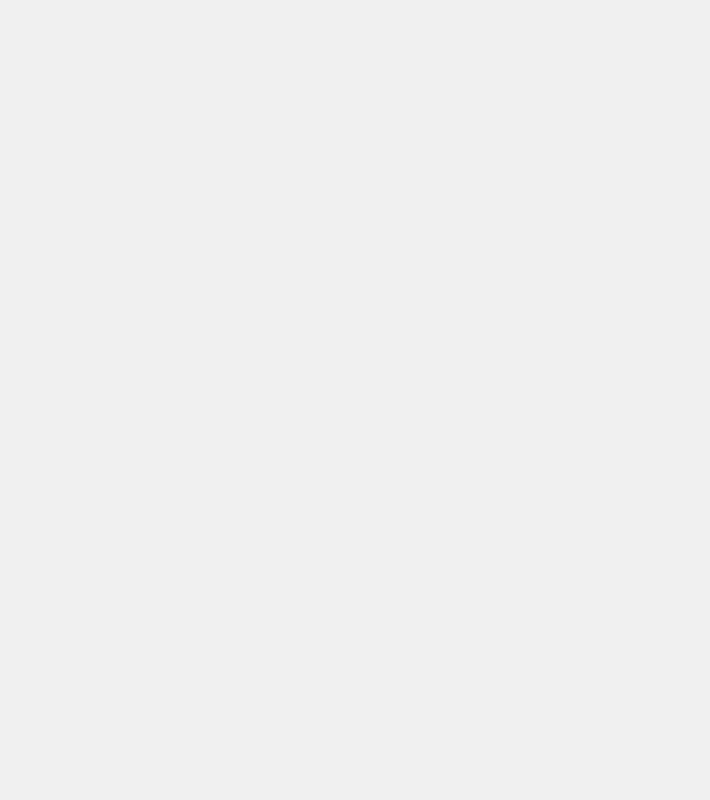
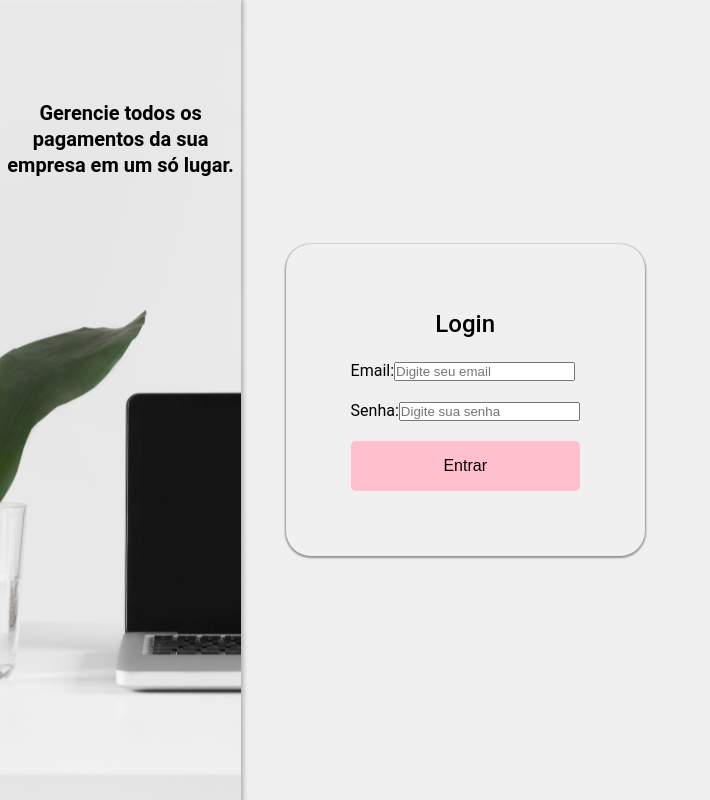
Before and after one commit to vstmelo/payment-manager, a React (Vite) app: page / in a window 1280 px wide. Shown: the whole page, without its empty margins (0-710 px from the left). Built offline with nearby package versions, Linux system fonts and the light colour scheme.

Commit message:
fix/display-login

```diff
--- a/src/components/Template/index.tsx
+++ b/src/components/Template/index.tsx
@@ -8,7 +8,7 @@ const Template = (props: ITemplate) => {
   return (
     <ContainerTemplate>
       {currentPath === "/" ? (
-        <></>
+        props.children
       ) : (
         <>
           <div>
```
